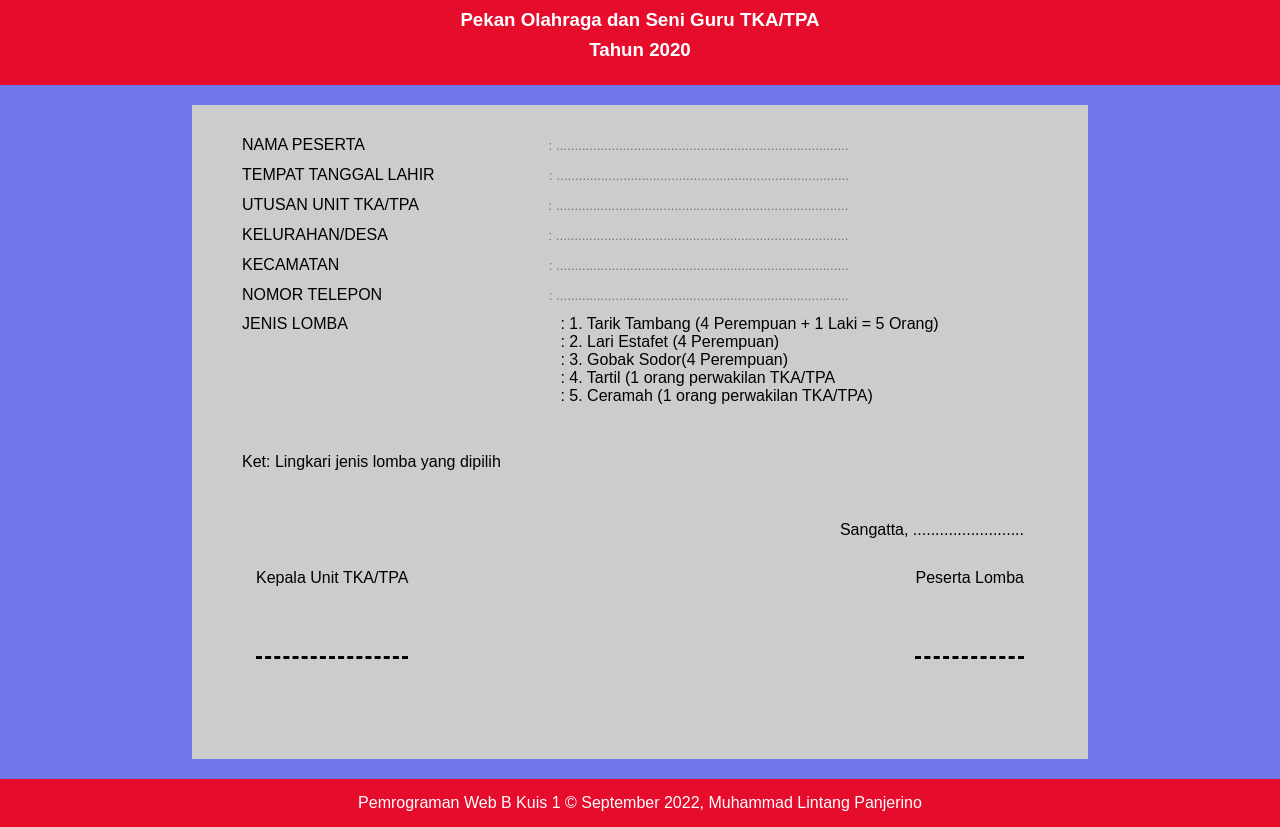
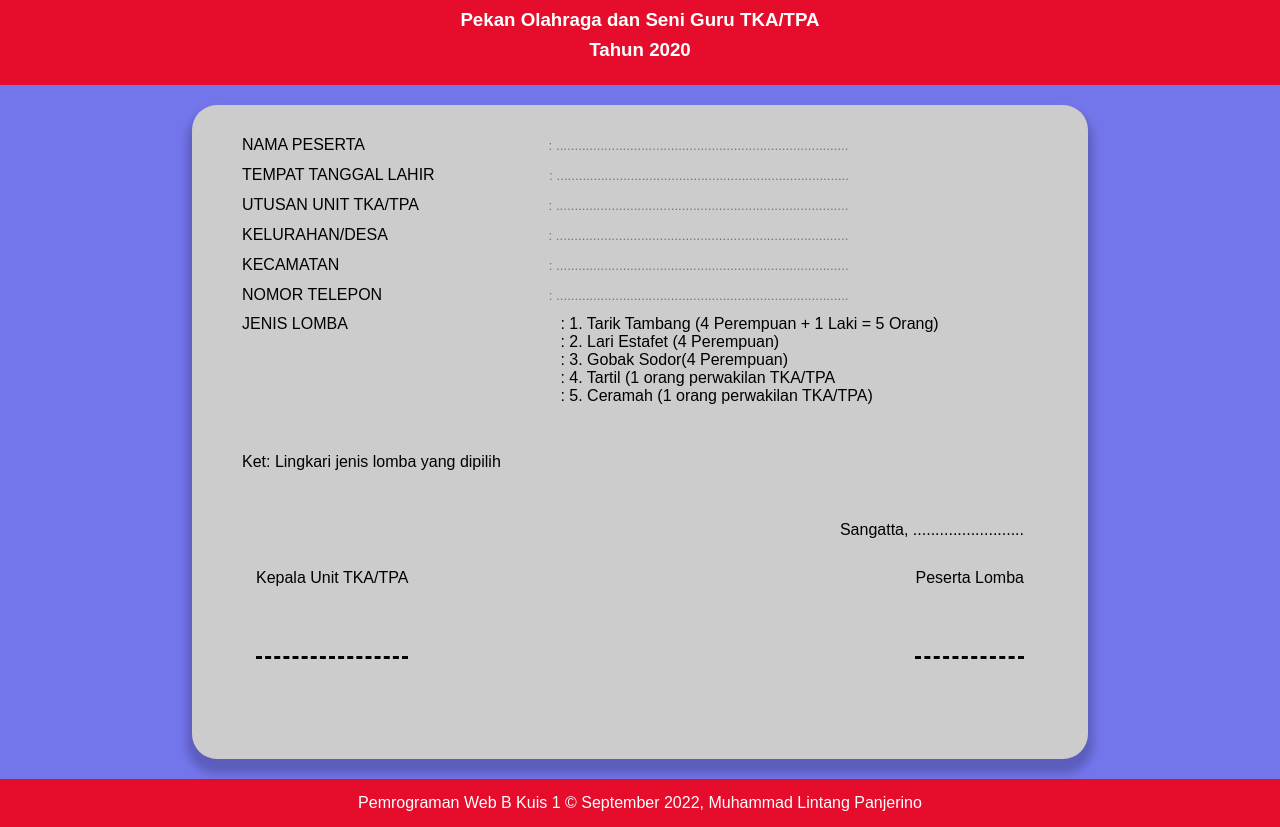
Before and after one commit to mlintang20/pemrograman-web-kuis-1, a plain HTML site: page index.html in a window 1280 px wide. Shown: the part 55-882 px from the top of the page. Drawn offline with Linux system fonts and the light colour scheme.

Commit message:
style: add card effect

```diff
--- a/style.css
+++ b/style.css
@@ -37,6 +37,8 @@ form {
   justify-content: center;
   margin: 0px auto;
   width: 70%;
+  box-shadow: 0 10px 8px 5px rgba(0, 0, 0, 0.2);
+  border-radius: 25px;
 }
 
 form div {
```
